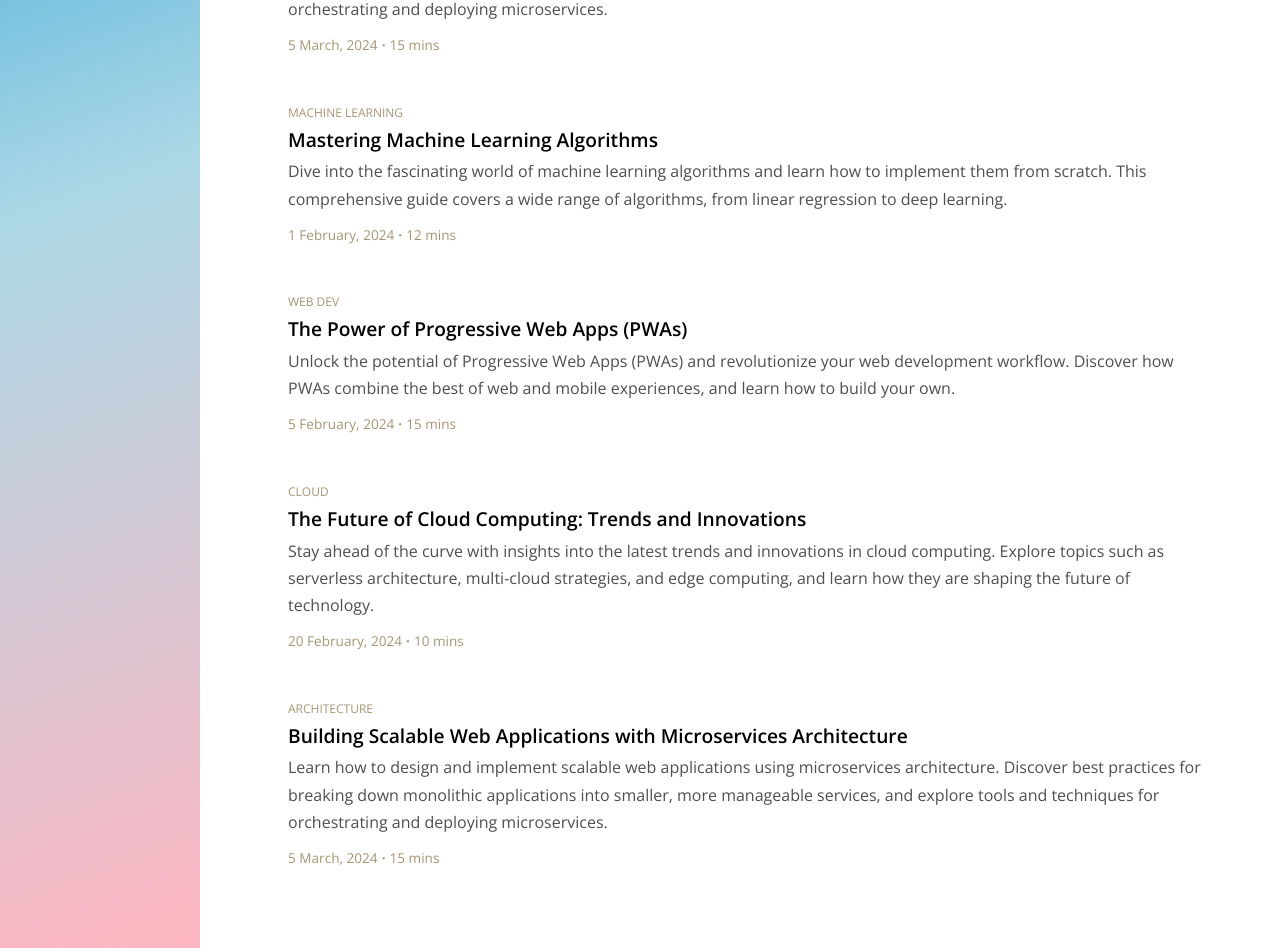
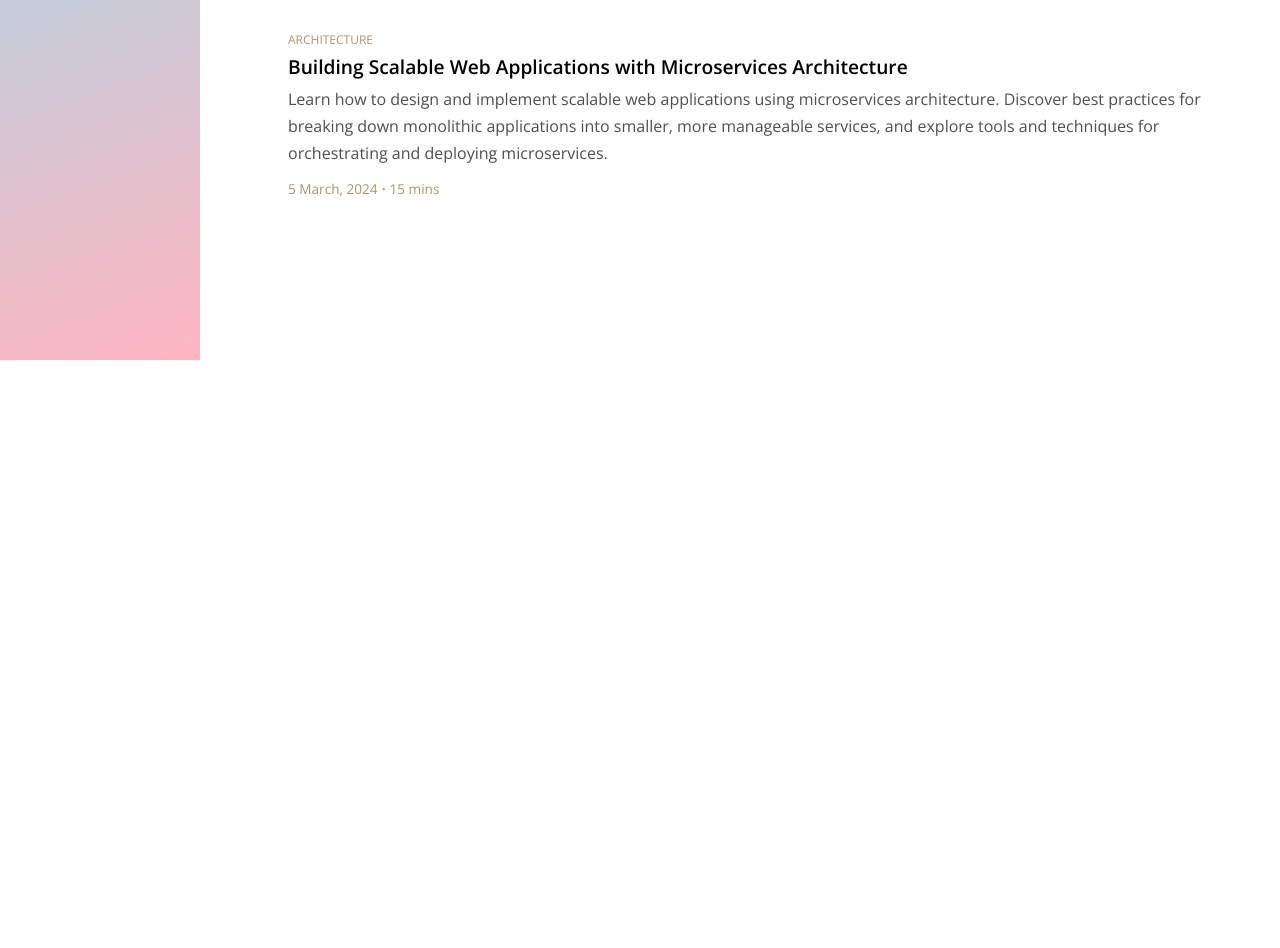
Before and after one commit to R-Daneel0livaw/portfolio, a React (Vite) app: page /blog in a window 1280 px wide. Shown: the part 1660-2608 px from the top of the page. After the commit the page ends 2020 px from the top, so only its background shows below. Built offline with nearby package versions, Linux system fonts and the light colour scheme; a web font is replaced by a local one.

Commit message:
Replace blog articles with article array for filtering.

```diff
--- a/src/pages/Blog/Blog.module.css
+++ b/src/pages/Blog/Blog.module.css
@@ -91,11 +91,15 @@
     color: #a69575;
 }
 
-.blogList {
+.blogList, .articles {
     display: flex;
     flex-direction: column;
     gap: 3rem;
     margin: 5rem 0;
+}
+
+.articles {
+    margin-top: 0;
 }
 
 .blogListHeader {
--- a/src/pages/Blog/Blog.tsx
+++ b/src/pages/Blog/Blog.tsx
@@ -207,83 +207,6 @@ export default function Blog() {
             </article>
           ))}
         </div>
-
-        <article id="post1">
-          <div className={styles.blogMain}>
-            <h2 className={styles.blogTopic}>Machine Learning</h2>
-            <h3 className={styles.blogTitle}>
-              Mastering Machine Learning Algorithms
-            </h3>
-            <p className={styles.blogDescription}>
-              Dive into the fascinating world of machine learning algorithms and
-              learn how to implement them from scratch. This comprehensive guide
-              covers a wide range of algorithms, from linear regression to deep
-              learning.
-            </p>
-          </div>
-          <footer className={styles.blogFooter}>
-            <p>1 February, 2024</p>
-            <p>12 mins</p>
-          </footer>
-        </article>
-
-        <article id="post2">
-          <div className={styles.blogMain}>
-            <h2 className={styles.blogTopic}>Web Dev</h2>
-            <h3 className={styles.blogTitle}>
-              The Power of Progressive Web Apps (PWAs)
-            </h3>
-            <p className={styles.blogDescription}>
-              Unlock the potential of Progressive Web Apps (PWAs) and
-              revolutionize your web development workflow. Discover how PWAs
-              combine the best of web and mobile experiences, and learn how to
-              build your own.
-            </p>
-          </div>
-          <footer className={styles.blogFooter}>
-            <p>5 February, 2024</p>
-            <p>15 mins</p>
-          </footer>
-        </article>
-
-        <article id="post3">
-          <div className={styles.blogMain}>
-            <h2 className={styles.blogTopic}>Cloud</h2>
-            <h3 className={styles.blogTitle}>
-              The Future of Cloud Computing: Trends and Innovations
-            </h3>
-            <p className={styles.blogDescription}>
-              Stay ahead of the curve with insights into the latest trends and
-              innovations in cloud computing. Explore topics such as serverless
-              architecture, multi-cloud strategies, and edge computing, and
-              learn how they are shaping the future of technology.
-            </p>
-          </div>
-          <footer className={styles.blogFooter}>
-            <p>20 February, 2024</p>
-            <p>10 mins</p>
-          </footer>
-        </article>
-
-        <article id="post4">
-          <div className={styles.blogMain}>
-            <h2 className={styles.blogTopic}>Architecture</h2>
-            <h3 className={styles.blogTitle}>
-              Building Scalable Web Applications with Microservices Architecture
-            </h3>
-            <p className={styles.blogDescription}>
-              Learn how to design and implement scalable web applications using
-              microservices architecture. Discover best practices for breaking
-              down monolithic applications into smaller, more manageable
-              services, and explore tools and techniques for orchestrating and
-              deploying microservices.
-            </p>
-          </div>
-          <footer className={styles.blogFooter}>
-            <p>5 March, 2024</p>
-            <p>15 mins</p>
-          </footer>
-        </article>
       </section>
     </section>
   );
```
